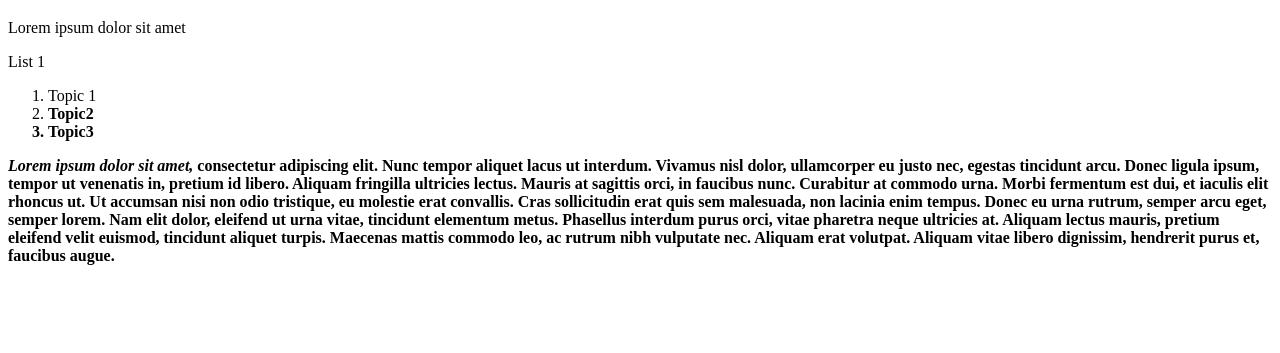
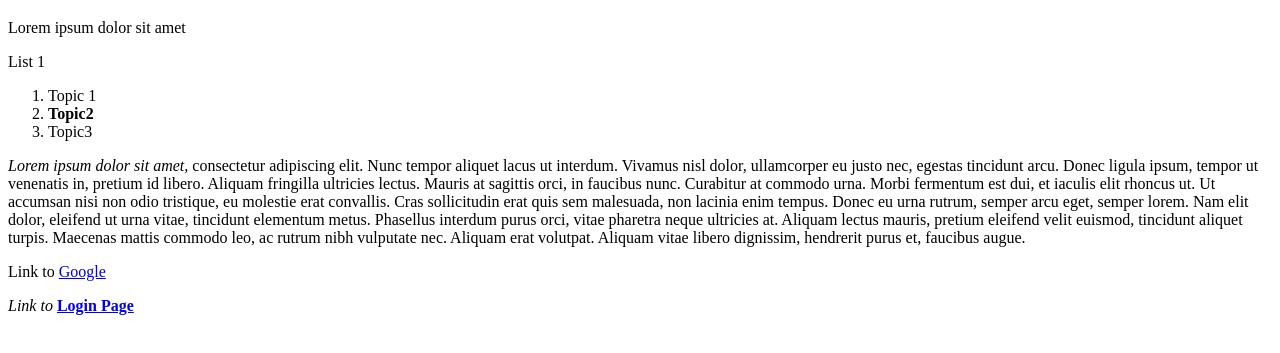
Before and after one commit to feberh/test, a plain HTML site: page index.html in a window 1280 px wide. Shown: the part 61-414 px from the top of the page. Drawn offline with Linux system fonts and the light colour scheme.

Commit message:
Update index.html

```diff
--- a/index.html
+++ b/index.html
@@ -10,11 +10,15 @@
   <p>List 1</p>
   <ol>
     <li>Topic 1</li>
-    <li><b>Topic2</li>
+    <li><b>Topic2</b></li>
     <li>Topic3</li>
   </ol>
   <p>
     <em>Lorem ipsum dolor sit amet,</em> consectetur adipiscing elit. Nunc tempor aliquet lacus ut interdum. Vivamus nisl dolor, ullamcorper eu justo nec, egestas tincidunt arcu. Donec ligula ipsum, tempor ut venenatis in, pretium id libero. Aliquam fringilla ultricies lectus. Mauris at sagittis orci, in faucibus nunc. Curabitur at commodo urna. Morbi fermentum est dui, et iaculis elit rhoncus ut. Ut accumsan nisi non odio tristique, eu molestie erat convallis. Cras sollicitudin erat quis sem malesuada, non lacinia enim tempus. Donec eu urna rutrum, semper arcu eget, semper lorem. Nam elit dolor, eleifend ut urna vitae, tincidunt elementum metus. Phasellus interdum purus orci, vitae pharetra neque ultricies at. Aliquam lectus mauris, pretium eleifend velit euismod, tincidunt aliquet turpis. Maecenas mattis commodo leo, ac rutrum nibh vulputate nec. Aliquam erat volutpat. Aliquam vitae libero dignissim, hendrerit purus et, faucibus augue.
   </p>
+  <p>Link to <a href="https://www.google.com"
+                title="Search Engine">Google</a>
+  </p>
+  <p><em>Link to </em><a href="login.html"><b>Login Page</b></a>
 </body>
 </html>
```
